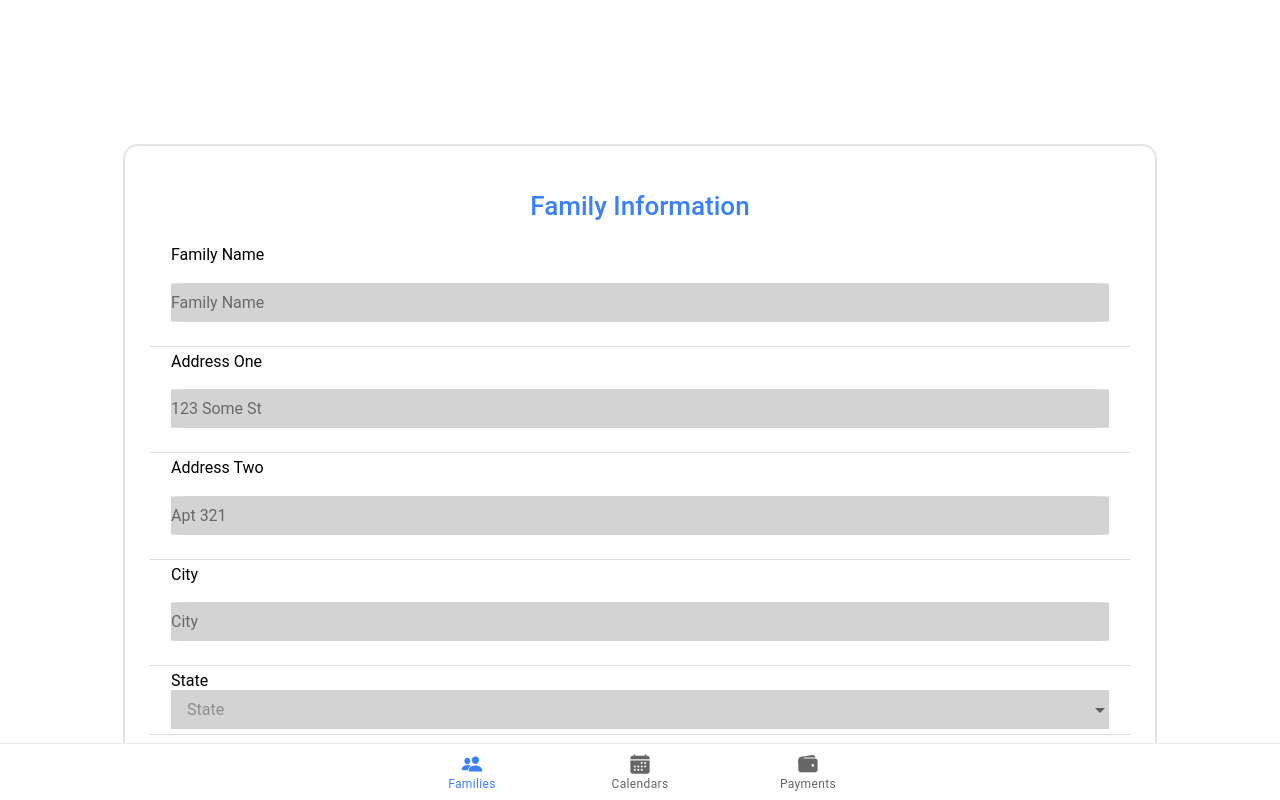
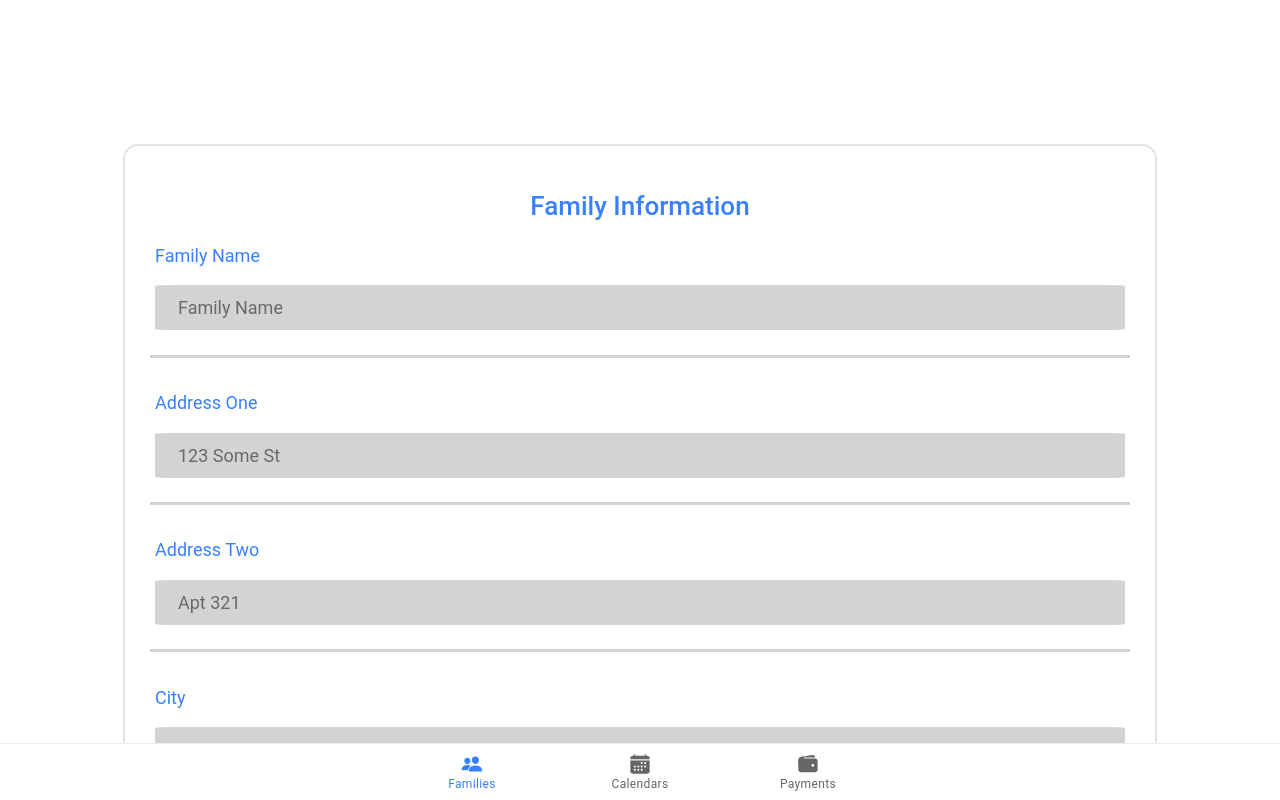
Before and after one commit to tytu16/proGroomer, a React (Create React App) app: page /families in a window 1280 px wide. Both pictures are taken after a click on the element 640 px from the left and 705 px from the top of the page. Built offline with nearby package versions, Linux system fonts and the light colour scheme.

Commit message:
new styling on inputs, removing a lot of IonItems and redoing the styling myself

```diff
--- a/src/components/CreateFamily/FamilyQuestions.tsx
+++ b/src/components/CreateFamily/FamilyQuestions.tsx
@@ -39,16 +39,16 @@ const FamilyQuestions = (props: FamilyQuestionsProps) => {
                             FamilyQuestionFields.map((field: TextFieldPropInterface, index) => {
 
                                 return (field.fieldName != 'addressState') ? (
-                                    <IonItem key={index}><MyTextInput index={props.index}
+                                    <MyTextInput key={index} index={props.index}
                                         placeholder={field.placeholder} label={field.label}
                                         onChange={handleFieldChange} watched={field.watched}
                                         objectType={field.objectType} fieldName={field.fieldName} required={field.required}
-                                    /></IonItem>
+                                    />
                                 ) : (
-                                    <IonItem key={index}><MySelectList index={props.index} valueList={StateList}
+                                    <MySelectList key={index} index={props.index} valueList={StateList}
                                         placeholder={field.placeholder} label={field.label}
                                         objectType={field.objectType} fieldName={field.fieldName} required={field.required}
-                                    /></IonItem>
+                                    />
                                 );
                             })
                         }
--- a/src/components/CreateFamily/HumanQuestions.tsx
+++ b/src/components/CreateFamily/HumanQuestions.tsx
@@ -167,9 +167,10 @@ const HumanQuestions = (props: HumanQuestionsProps) => {
                                         Delete
                                     </IonItemOption></IonItemOptions>
                                 )}
-                                <IonItem onClick={() => handleAccordionChange(fieldArrayIndex)} slot="header">
+                                <IonItem className={primaryIndex == fieldArrayIndex ? 'accordion-header primary-person' : 'accordion-header' }
+                                    onClick={() => handleAccordionChange(fieldArrayIndex)} slot="header">
                                     {
-                                        <IonLabel className={primaryIndex == fieldArrayIndex ? 'accordion-header primary-person' : 'accordion-header' }>
+                                        <IonLabel>
                                             { (fieldArrayIndex < watchedFields.length &&
                                                 (watchedFields[fieldArrayIndex].firstName != '' || watchedFields[fieldArrayIndex].lastName != '')) ? (
                                                 watchedFields[fieldArrayIndex].firstName + ' ' + watchedFields[fieldArrayIndex].lastName
--- a/src/components/CreateFamily/Questions.css
+++ b/src/components/CreateFamily/Questions.css
@@ -8,6 +8,15 @@
 	border: 2px solid rgb(228, 228, 228);
 	border-radius: 15px;
 	padding: 2%;
+    margin-bottom: 3%;
+}
+
+ion-item{
+    border-left: 0px;
+    border-right: 0px;
+    border-bottom: 0px;
+    border-style: solid;
+    border-color: lightgray;
     margin-bottom: 3%;
 }
 
--- a/src/components/InputFields/InputStyling.css
+++ b/src/components/InputFields/InputStyling.css
@@ -1,6 +1,28 @@
 .item-label{
     --padding-start: 20px;
 }
+
+.my-text-input{
+    border-top: 0px;
+    border-bottom: 2%;
+    border-left: 0px;
+    border-right: 0px;
+    border-style: solid;
+    border-color: lightgray;
+    margin-bottom: 3%;
+}
+
+.my-text-input.focused{
+    border-color: var(--ion-color-primary);
+    border-bottom: 3%;
+    box-shadow: 3px 5px 5px 0px #ccc;
+     /* horizontal offset, + ->, - <-,
+        vertical offset, - -^, + -v,
+        blur radius(opt), 0px=sharp, x > makes blurry,
+        spread radius, + big shadow, - little shadow,
+        color */
+}
+
 
 .input-field{
     background-color: lightgray;
@@ -8,6 +30,10 @@
     margin-bottom: 2%;
     color: black;
     border-radius: 2%;
+    border-top: 2px;
+    border-bottom: 2px;
+    border-style: solid;
+    border-color: lightgray;
     --padding-start: 20px;
 }
 
@@ -25,6 +51,7 @@
     width: 100%;
     background-color: lightgray;
     color: black;
+    margin-bottom: 2%;
 }
 
 #removePhoneButton{
--- a/src/components/InputFields/MySelectList.tsx
+++ b/src/components/InputFields/MySelectList.tsx
@@ -19,11 +19,11 @@ export const MySelectList = (props: MySelectListProps) => {
     const {register} = useFormContext();
 
     return(
-        <IonGrid>
+        <IonGrid className="my-text-input">
             <IonRow>
                 <label>{label}</label>
             </IonRow>
-            <IonRow>
+            <IonRow className="ion-text-left">
                 <IonSelect id="my-list" placeholder={placeholder}{...register(`${objectType}.${index}.${fieldName}`)}>
                 {
                     Object(valueList).map((v:ListValueInterface) => {
--- a/src/components/InputFields/MyTextInput.tsx
+++ b/src/components/InputFields/MyTextInput.tsx
@@ -19,8 +19,17 @@ export const MyTextInput = (props: MyTextInputProps) => {
 
   const {register} = useFormContext();
   const [watchField, setWatchField] = useState<string>("");
+  const [focused, setFocused] = useState<boolean>(false);
 
-   const myFieldName = `${objectType}.${index}.${fieldName}`;
+  const myFieldName = `${objectType}.${index}.${fieldName}`;
+
+  const handleFocus = () => {
+    setFocused(true);
+  }
+
+  const handleBlur = () => {
+    setFocused(false);
+  }
 
   const handleChange = (e: any) => {
     // console.log(`handle change: ${myFieldName}`);
@@ -30,12 +39,14 @@ export const MyTextInput = (props: MyTextInputProps) => {
   }
 
   return(
-    <IonGrid>
+    <IonGrid className={focused ? "my-text-input focused" : "my-text-input"}>
       <IonRow>
         <label>{label}</label>
       </IonRow>
-      <IonRow>
-        <IonInput {...register(myFieldName)}
+      <IonRow className="ion-text-left">
+        <IonInput  {...register(myFieldName)}
+          onIonFocus={handleFocus}
+          onIonBlur={handleBlur}
           onIonChange={(e) => {
             if(watched){handleChange(e);}
            }}
```
